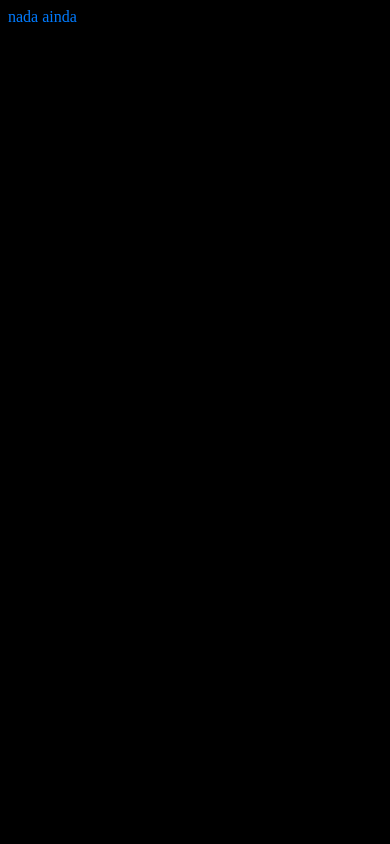
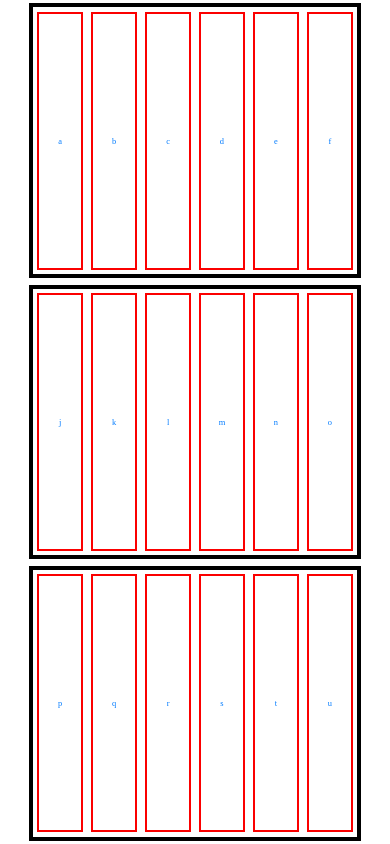
Before and after one commit to joaoguilherme000/memoria, a PHP site: page / in a window 390 px wide. Before the commit the page is almost empty. Run offline with PHP 8.4, Linux system fonts and the light colour scheme.

Commit message:
responsividade e localização dos objetos pronta

```diff
--- /dev/null
+++ b/css/reset.css
@@ -0,0 +1,29 @@
+html {
+  box-sizing: border-box;
+}
+
+html, body {
+  height: 100%;
+  min-height: 100vh;
+  width: 100%;
+  font-size: 1vh;
+}
+
+*, *:before, *:after {
+  box-sizing: inherit;
+}
+
+body, h1, h2, h3, h4, h5, h6, p, ol, ul {
+  margin: 0 auto;
+  padding: 0;
+  font-weight: normal;
+}
+
+ol, ul {
+  list-style: none;
+}
+
+img {
+  max-width: 100%;
+  height: auto;
+}
--- a/css/styles.css
+++ b/css/styles.css
@@ -1,4 +1,33 @@
+.column {
+  border: 0.5vh solid black;
+  height: 32%;
+  width: 85%;
+  flex-direction: row;
+  flex: 1;
+  display: flex;
+  margin: 0.4vh;
+}
+
+.card {
+  border: 0.3vh solid rgb(251, 0, 0);
+  flex-direction: row;
+  flex: 1;
+  display: flex;
+  margin: 0.5vh;
+  justify-content: center;
+  align-items: center;
+  cursor: pointer;
+}
+
 body {
-  background-color: #000000;
+  flex: 1;
+  display: flex;
+  justify-content: center;
+  align-items: center;
+  flex-direction: column;
+}
+
+body {
+  background-color: #ffffff;
   color: #007bff;
 }
--- a/index.html
+++ b/index.html
@@ -5,32 +5,33 @@
     <meta http-equiv="X-UA-Compatible" content="IE=edge">
     <meta name="viewport" content="width=device-width, initial-scale=1.0">
     <link rel="stylesheet" href="css/styles.css">
+    <link rel="stylesheet" href="css/reset.css">
     <title>Jogo da memória</title>
 </head>
 <body>
     <div class="column">
-        <div class="card"> nada ainda</div>
-        <div class="card"></div>
-        <div class="card"></div>
-        <div class="card"></div>
-        <div class="card"></div>
-        <div class="card"></div>
+        <div class="card">a</div>
+        <div class="card">b</div>
+        <div class="card">c</div>
+        <div class="card">d</div>
+        <div class="card">e</div>
+        <div class="card">f</div>
     </div>
     <div class="column">
-        <div class="card"></div>
-        <div class="card"></div>
-        <div class="card"></div>
-        <div class="card"></div>
-        <div class="card"></div>
-        <div class="card"></div>
+        <div class="card">j</div>
+        <div class="card">k</div>
+        <div class="card">l</div>
+        <div class="card">m</div>
+        <div class="card">n</div>
+        <div class="card">o</div>
     </div>
     <div class="column">
-        <div class="card"></div>
-        <div class="card"></div>
-        <div class="card"></div>
-        <div class="card"></div>
-        <div class="card"></div>
-        <div class="card"></div>
+        <div class="card">p</div>
+        <div class="card">q</div>
+        <div class="card">r</div>
+        <div class="card">s</div>
+        <div class="card">t</div>
+        <div class="card">u</div>
     </div>
 </body>
 </html>
--- /dev/null
+++ b/scss/reset.scss
@@ -0,0 +1,29 @@
+html {
+    box-sizing: border-box;
+}
+
+html, body {
+    height: 100%;
+    min-height: 100vh;
+    width: 100%;
+    font-size: 1vh;
+}
+
+*, *:before, *:after {
+    box-sizing: inherit;
+}
+
+body, h1,h2,h3,h4,h5,h6,p,ol,ul {
+    margin: 0 auto;
+    padding: 0;
+    font-weight: normal;
+}
+
+ol, ul {
+    list-style: none;
+}
+
+img {
+    max-width: 100%;
+    height: auto;
+}
--- a/scss/styles.scss
+++ b/scss/styles.scss
@@ -1,6 +1,43 @@
 $primary-color: #007bff;
+%linha {
+  border: 0.5vh solid black;
+  height: 32%;
+  width: 85%;
+  flex-direction: row;
+  flex: 1;
+  display: flex;
+  margin: 0.4vh;
+}
+
+%carta {
+  border: 0.3vh solid rgb(251, 0, 0);
+  flex-direction: row;
+  flex: 1;
+  display: flex;
+  margin: 0.5vh;
+  justify-content: center;
+  align-items: center;
+  cursor: pointer;
+}
+
+%centraliza1 {
+  flex: 1;
+  display: flex;
+  justify-content: center;
+  align-items: center;
+  flex-direction: column;
+}
 
 body {
-  background-color: #000000;
+  background-color: #ffffff;
   color: $primary-color;
+  @extend %centraliza1;
 }
+
+.column {
+  @extend %linha;
+}
+
+.card {
+  @extend %carta;
+}
```
